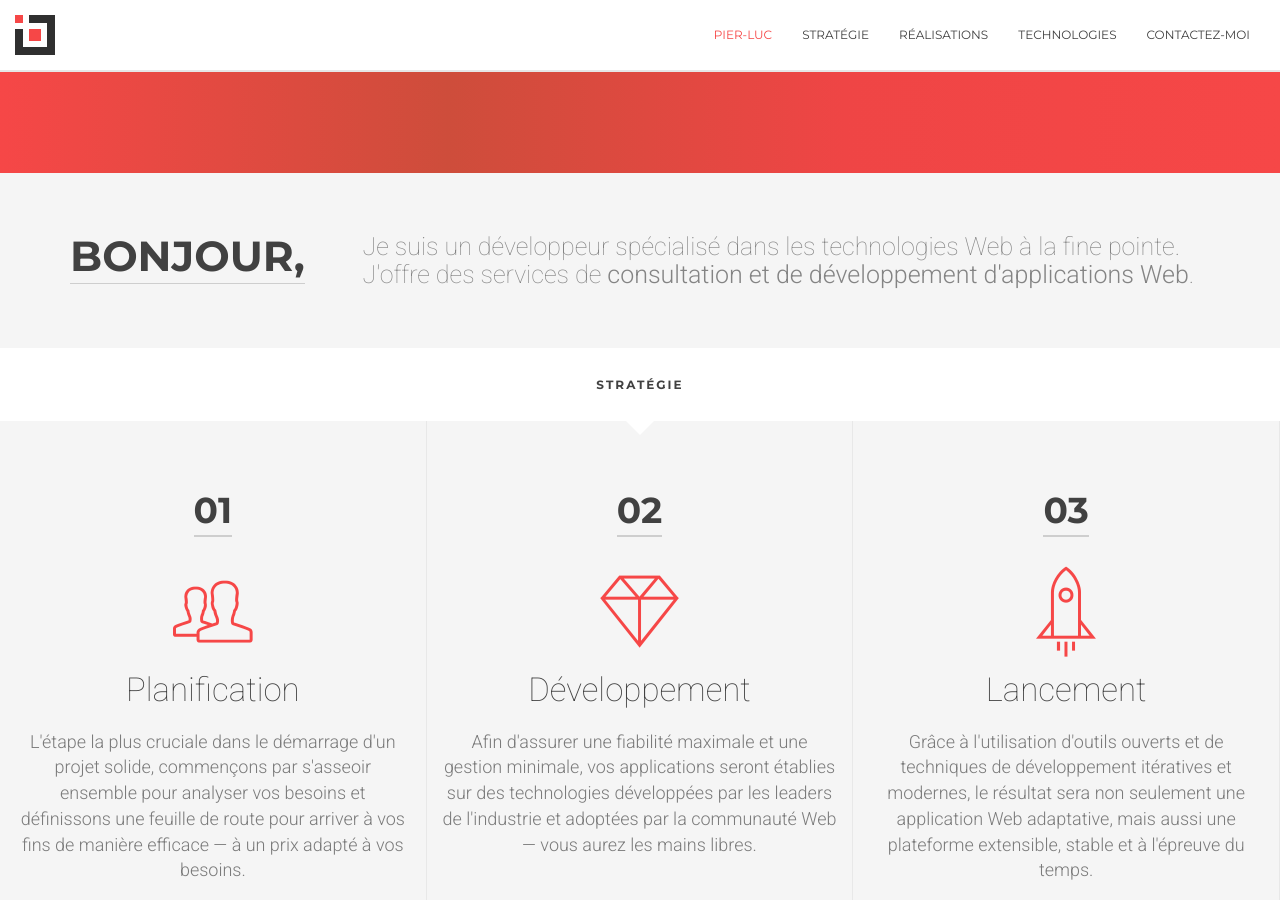
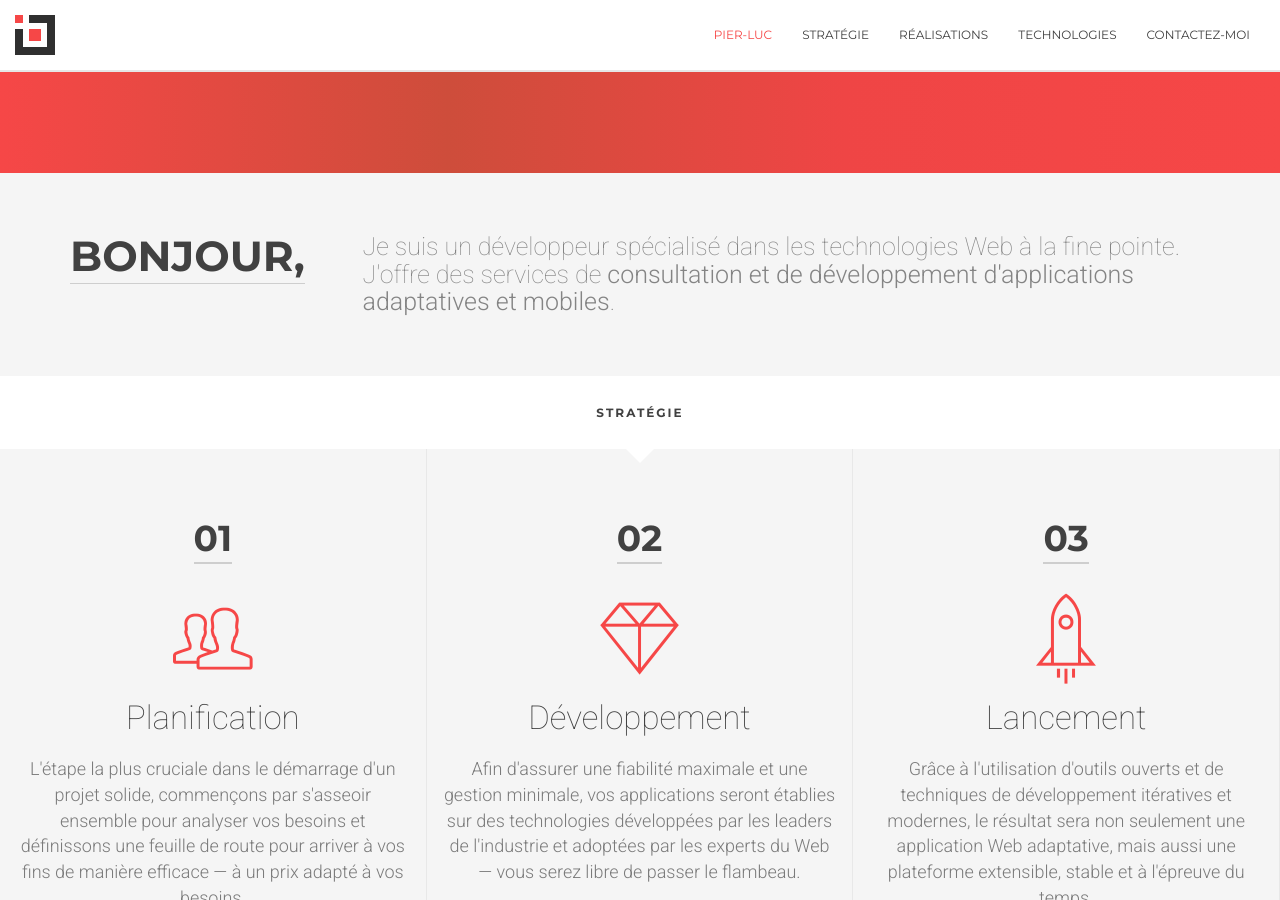
Before and after one commit to Zertz/pierluc.io, a Jekyll site: the page built from index.html, in a window 1280 px wide and 900 px high, scrolled down 727 px. Built offline with Jekyll 4.4.1, drawn with Linux system fonts in a browser that asks for light colours.

Commit message:
Minor wording updates

```diff
--- a/_includes/bonjour.html
+++ b/_includes/bonjour.html
@@ -5,7 +5,7 @@
         <h2 class="no-margin rotateLeftReveal">Bonjour,</h2>
       </div>
       <div class="col-lg-9 col-sm-8 mt30-xs">
-        <h3 class="no-margin rightReveal">Je suis un développeur spécialisé dans les technologies Web à la fine pointe. J'offre des services de <strong>consultation et de développement d'applications Web</strong>.</h3>
+        <h3 class="no-margin rightReveal">Je suis un développeur spécialisé dans les technologies Web à la fine pointe. J'offre des services de <strong>consultation et de développement d'applications adaptatives et mobiles</strong>.</h3>
       </div>
     </div>
   </div>
--- a/_includes/realisations.html
+++ b/_includes/realisations.html
@@ -100,8 +100,8 @@
                 <li><strong>GitHub</strong> - contrôle de source</li>
                 <li><strong>Docker Cloud</strong> - déploiement de conteneurs</li>
                 <li><strong>Azure</strong> - équilibrage de charge, machines virtuelles et stockage</li>
-                <li><strong>haproxy</strong> - terminaison SSL/TLS et proxy</li>
-                <li><strong>nginx</strong> - serveur Web</li>
+                <li><strong>Let's Encrypt</strong> - émetteur de certificats SSL gratuits</li>
+                <li><strong>nginx</strong> - terminaison TLS, proxy et serveur Web</li>
                 <li><strong>Cloudflare</strong> - réseau de diffusion de contenu (CDN)</li>
                 <li><strong>Apex Ping</strong> - suivi de disponibilité et performance</li>
               </ul>
--- a/_includes/services.html
+++ b/_includes/services.html
@@ -24,7 +24,7 @@
             <h3 class="process-number">02</h3>
             <div><i class="process-icons pe-7s-diamond"></i></div>
             <h2 class="mt15 mb20">Développement</h2>
-            <p class="no-margin">Afin d'assurer une fiabilité maximale et une gestion minimale, vos applications seront établies sur des technologies développées par les leaders de l'industrie et adoptées par la communauté Web &mdash; vous aurez les mains libres.</p>
+            <p class="no-margin">Afin d'assurer une fiabilité maximale et une gestion minimale, vos applications seront établies sur des technologies développées par les leaders de l'industrie et adoptées par les experts du Web &mdash; vous serez libre de passer le flambeau.</p>
           </div>
         </div>
         <div class="col-sm-4 col-md-4 col-lg-4 process-box text-center pt50 pb50 no-border-right">
```
